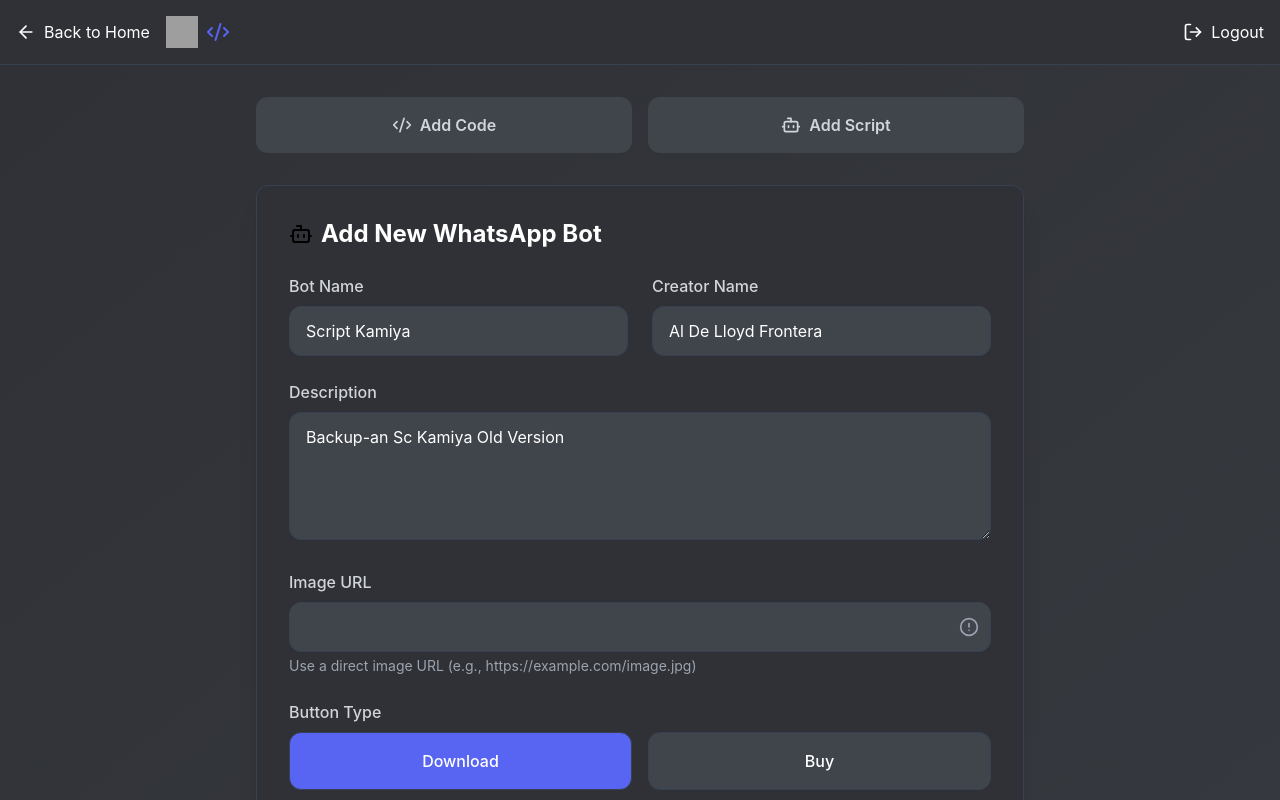
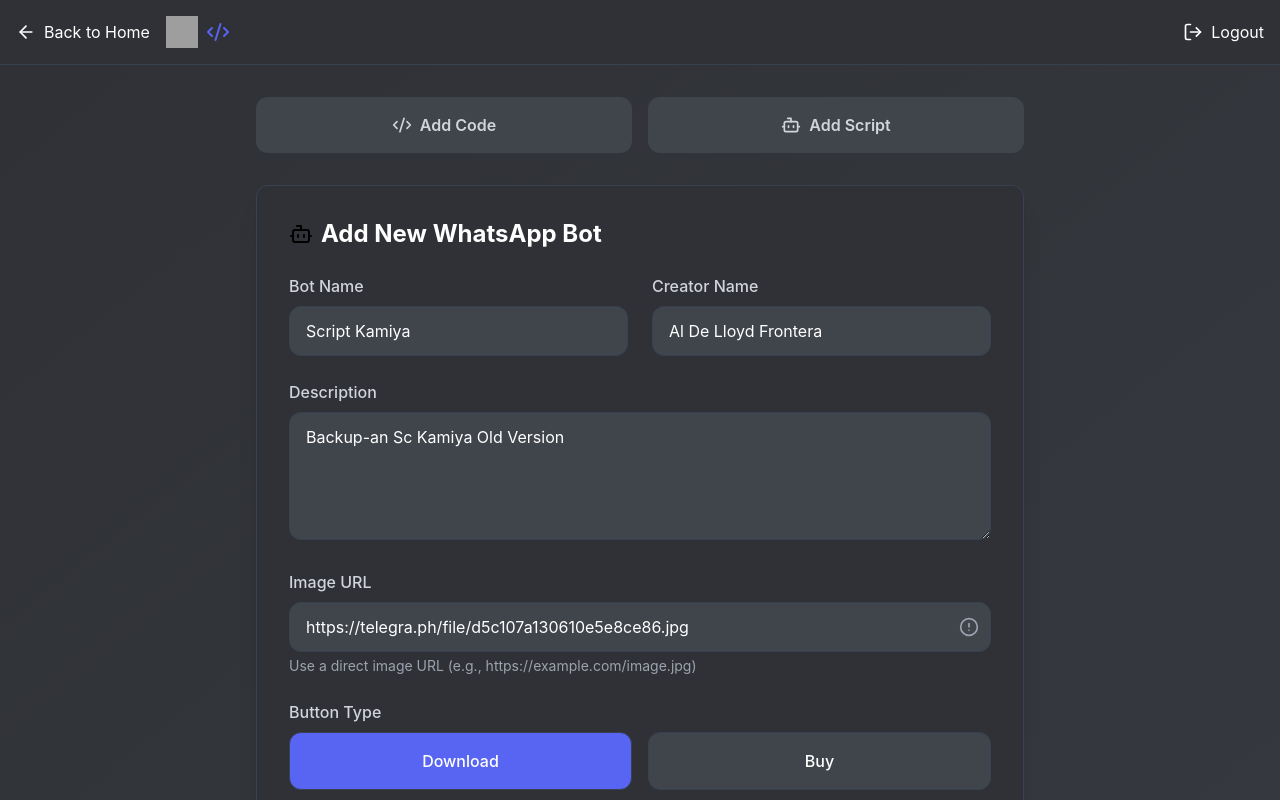
Before and after one commit to NebulaOrca/NSCweb, a React (Vite) app: page /dashboard in a window 1280 px wide. Shown: the top 800 px of the page. Built offline with nearby package versions, Linux system fonts and the light colour scheme; no server answers; sample sign-in values are in the browser's storage; grey boxes are pictures that could not be loaded.

Commit message:
Update Dashboard.tsx

```diff
--- a/src/pages/Dashboard.tsx
+++ b/src/pages/Dashboard.tsx
@@ -27,7 +27,7 @@
     name: 'Script Kamiya',
     description: 'Backup-an Sc Kamiya Old Version',
     creator: 'Al De Lloyd Frontera',
-    imageUrl: '',
+    imageUrl: 'https://telegra.ph/file/d5c107a130610e5e8ce86.jpg',
     buttonType: 'download',
     buttonUrl: 'https://www.mediafire.com/file/sw2p11kcesa9jzl/BackupKamiya.tar.gz/file',
   });
```
